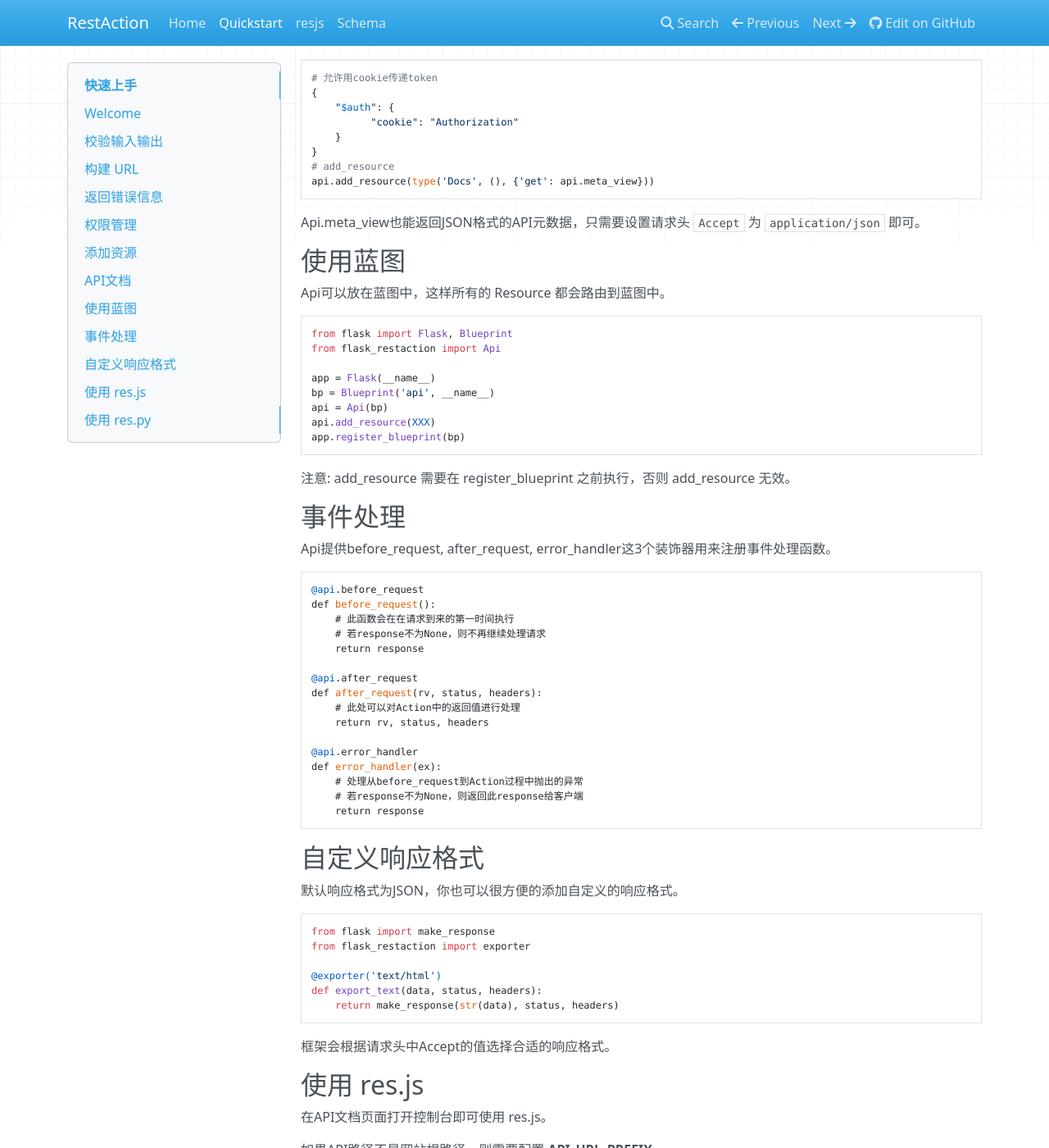
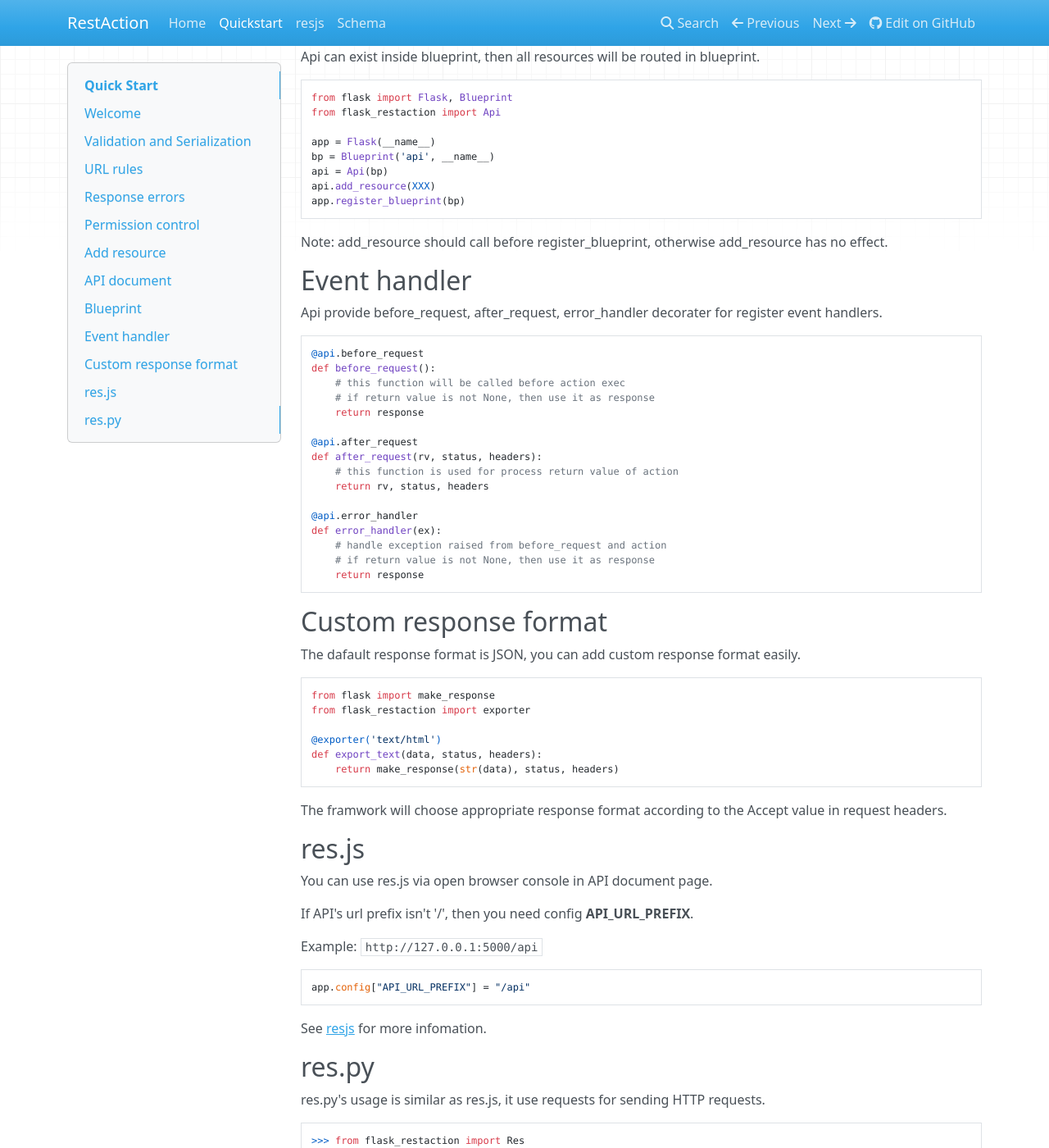
Before and after one commit to restaction/docs-en, an MkDocs documentation site: the page built from docs/quickstart.md, in a window 1280 px wide and 1400 px high, scrolled down 8580 px. Shown: the whole window at 82% size. Built offline with MkDocs 1.6.1, drawn with Linux system fonts in a browser that asks for light colours; nearby versions of some CDN libraries; old or Windows-style settings are respelled for this version of MkDocs; some of the changed text lies outside the part shown.

Commit message:
half translate quickstart

```diff
--- a/docs/quickstart.md
+++ b/docs/quickstart.md
@@ -1,4 +1,4 @@
-# 快速上手
+# Quick Start
 
 ## Welcome
 
@@ -6,21 +6,19 @@
     from flask_restaction import Api
 
     app = Flask(__name__)
-    # 创建一个 Api 对象，把 app 作为参数
     api = Api(app)
 
-    # 创建 Welcome 类，描述欢迎信息(框架可以序列化任意类型的对象)
     class Welcome:
 
         def __init__(self, name):
             self.name = name
             self.message = "Hello %s, Welcome to flask-restaction!" % name
 
-    # 创建一个 Hello 类，定义 get 方法
+    # create a resource
     class Hello:
         """Hello world"""
 
-        # 在 get 方法文档字符串中描述输入参数和输出的格式
+        # create an action
         def get(self, name):
             """
             Get welcome message
@@ -32,79 +30,82 @@
             """
             return Welcome(name)
 
-    # 添加资源
     api.add_resource(Hello)
-    # 配置API文档的访问路径
+    # config route of API document
     app.route('/')(api.meta_view)
 
     if __name__ == '__main__':
         app.run(debug=True)
 
-保存为 `hello.py`, 然后运行:
+Save as `hello.py`, then run it:
 
     $ python hello.py
      * Running on http://127.0.0.1:5000/
      * Restarting with reloader
 
-打开浏览器，访问 http://127.0.0.1:5000/hello:
+Visit http://127.0.0.1:5000/hello:
 
     {
       "message": "Hello world, Welcome to flask-restaction!"
     }
 
-再访问 http://127.0.0.1:5000/hello?name=kk
+Visit http://127.0.0.1:5000/hello?name=kk
 
-你将会看到:
+you will see:
 
     {
       "message": "Hello kk, Welcome to flask-restaction!"
     }
 
-访问 http://127.0.0.1:5000 可以查看自动生成的文档。
+Visit http://127.0.0.1:5000 for generated API document.
 
 
-#### 两个概念
+#### Two concept
 
 **resource**
 
-    资源，比如这里的 Hello 类，表示一类资源。
+    eg: class Hello, represent a kind of resource
 
 **action**
 
-    操作，例如 get, post, delete, get_list, post_login。
-    只要是 HTTP 方法或 HTTP 方法加下划线 _ 开头就行。
+    eg: get, post, delete, get_list, post_login.
+    HTTP method + '_' + anything is OK.
 
 
-## 校验输入输出
+## Validation and Serialization
 
-在Api的参数 `Api(docs=__doc__)` 中用 `$shared` 描述全局共享的Schema。
+Use `$shared` to describe shared schema in doc string and register it via
+`Api(docs=__doc__)` .
 
-在Resource的文档字符串中用 `$shared` 描述Resource内共享的Schema。
+Use `$shared` in resource's doc string to describe shared schema for resource.
 
-在Action的文档字符串中用 `$input`, `$output` 描述输入输出Schema, 用 `$error` 描述可能返回的错误。
+In action's doc string, use `$input`, `$output` to describe request and response
+data struct, use `$error` to describe exceptions.
 
 **$input**
 
-    输入格式，如果没有$input，则不校验输入，以无参数的形式调用Action。
-    实际数据来源取决于HTTP方法，GET和DELETE请求，取自url参数，
-    POST,PUT和PATCH请求，取自请求体，Content-Type为application/json。
+    Request data struct, if no $input, then won't validate request data and
+    call action without params.
+    If HTTP method is GET,DELETE, request data is query string. If HTTP method
+    is POST,PUT,PATCH, request data is request body, and Content-Type should
+    be application/json.
 
 **$output**
 
-    输出格式，如果没有$output，则不校验输出。
+    Response data struce, if no $output, then won't validate and serialize
+    returns value of action.
 
 **$error**
 
-    描述可能返回的错误，仅作为API文档，例如:
+    Describe exceptions, only used for API document, eg:
 
         $error:
-            400.InvalidData: 输入参数错误
-            403.PermissionDeny: 权限不足
+            400.InvalidData: invalid request data
+            403.PermissionDeny: permission deny
 
-    格式为: status.Error: message
+    Syntax is: status.Error: message
 
-
-请求参数校验失败会返回:
+If request data validation fail, then response is:
 
     {
         "status": 400,
@@ -112,7 +113,7 @@
         "message": "xxx xxxx"
     }
 
-响应内容校验失败会返回:
+If response data validation fail, then response is:
 
     {
         "status": 500,
@@ -120,47 +121,44 @@
         "message": "xxx xxxx"
     }
 
-Schema为[YAML](https://zh.wikipedia.org/wiki/YAML)格式的字符串，语法见[Schema语法](schema.md)。
+Schema is [YAML](https://zh.wikipedia.org/wiki/YAML) text, see [Schema](schema.md).
 
-#### 自定义校验器
+#### Custom validator
 
-在Validr的文档中讲述了自定义校验器的用法。
+Validr's document had describe custom validator, see [Validr](https://github.com/guyskk/validr).
 
-所有自定义的校验器通过`Api(validators=validators)`进行注册。
+All custom validators is registered via `Api(validators=validators)`.
 
-更多内容请移步[Validr](https://github.com/guyskk/validr)。
+## URL rules
 
+use `url_for(endpoint)`` of flask to build url for action.
 
-## 构建 URL
+endpoint is `resource@action_name`
 
-可以使用 flask 中的 url_for() 函数构建指定 action 的 URL。
+**resource**: resource classname in lowercase
+**action_name**: the last part of action(split via '_')
 
-endpoint (url_for 的参数) 是 `resource@action_name`
-
-**resource**: Resource类名称的小写
-**action_name**: Action的后半部分(下划线分隔)
-
-格式:
+Usage:
 
     url_for("resource@action_name") -> /resource/action_name
 
-示例:
+Example:
 
     url_for("hello") -> /hello
     url_for("hello@login") -> /hello/login
 
 
-## 返回错误信息
+## Response errors
 
     from flask_restaction import abort
 
-    # 函数原型
+    # function prototype
     abort(code, error=None, message=None)
 
-如果没有error参数，效果和 `flask.abort(code)` 一样。
-如果有error是 `flask.Response` 类型，效果和 `flask.abort(code, error)` 一样。
+If param error is None, the effect is the same as `flask.abort(code)`.
+If error is instance of `flask.Response`, the effect is the same as `flask.abort(code, error)`.
 
-其他情况返回内容为:
+Otherwise, response:
 
     {
         "status": code,
@@ -168,10 +166,10 @@ endpoint (url_for 的参数) 是 `resource@action_name`
         "message": message
     }
 
-返回内容会序列化为适当的格式。
+The response data will be serialized to appropriate format.
 
 
-## 权限管理
+## Permission control
 
 ### 举个栗子
 
@@ -231,16 +229,16 @@ user.py 登录接口
 
 ### 使用情景
 
-用户直接请求 `hello.get` 接口，框架收到请求后，从请求头的 `Authorization` 中取 `token` ，
-此时 `token` 为 `None`，然后框架调用 `get_role(None)` ，得到角色 `guest` ，再判断
-`meta["$roles"]["guest"]["hello"]` 中有没有 `get`，发现没有，框架直接拒绝此次请求。
+用户直接请求 `hello.get` 接口, 框架收到请求后, 从请求头的 `Authorization` 中取 `token` ,
+此时 `token` 为 `None`, 然后框架调用 `get_role(None)` , 得到角色 `guest` , 再判断
+`meta["$roles"]["guest"]["hello"]` 中有没有 `get`, 发现没有, 框架直接拒绝此次请求.
 
-用户请求 `user.post` 接口，处理流程同上，请求到达 `user.post` 方法，验证用户名和密码，如果验证成功，就设置
-`g.token`，`token` 里面保存了用户ID，角色和过期时间。TokenAuth会将 `g.token` 用JWT进行签名，
-然后通过响应头的 `Authorization` 返回给用户。
+用户请求 `user.post` 接口, 处理流程同上, 请求到达 `user.post` 方法, 验证用户名和密码, 如果验证成功, 就设置
+`g.token`, `token` 里面保存了用户ID, 角色和过期时间.TokenAuth会将 `g.token` 用JWT进行签名,
+然后通过响应头的 `Authorization` 返回给用户.
 
-用户再次请求 `hello.get` 接口，在请求头的 `Authorization` 中带上了刚才得到的 `token`，
-处理流程同上，框架允许此次请求，请求到达 `hello.get` 方法。
+用户再次请求 `hello.get` 接口, 在请求头的 `Authorization` 中带上了刚才得到的 `token`,
+处理流程同上, 框架允许此次请求, 请求到达 `hello.get` 方法.
 
 ### 示意图
 
@@ -275,9 +273,9 @@ user.py 登录接口
 
 #### 在 metafile 中设定角色和权限
 
-metafile是一个描述API信息的文件，通常放在应用的根目录下，文件名 meta.json。
+metafile是一个描述API信息的文件, 通常放在应用的根目录下, 文件名 meta.json.
 
-在Api初始化的时候通过 `Api(metafile="meta.json")` 加载。
+在Api初始化的时候通过 `Api(metafile="meta.json")` 加载.
 
     {
         "$roles": {
@@ -288,29 +286,29 @@ metafile是一个描述API信息的文件，通常放在应用的根目录下，
     }
 
 
-请求到来时，根据 Role, Resource, Action 可以快速确定是否许可此次请求。
+请求到来时, 根据 Role, Resource, Action 可以快速确定是否许可此次请求.
 
 **提示**:
 
-    flask的Development Server不能检测到python代码文件之外变动，所以修改metafile的内容之后需要手动重启才能生效。
+    flask的Development Server不能检测到python代码文件之外变动, 所以修改metafile的内容之后需要手动重启才能生效.
 
 
 #### 注册 get_role 函数
 
-框架通过URL能解析出Resource, Action，但是无法知道用户是什么角色, 所以需要你提供一个能返回用户角色的函数。
+框架通过URL能解析出Resource, Action, 但是无法知道用户是什么角色, 所以需要你提供一个能返回用户角色的函数.
 
 #### 生成 token
 
-为了能够确认用户的身份，需要在用户登录成功后生成一个 token，将 token 通过响应头(`Authorization`)返回给用户。
-token 一般会储存用户ID和过期时间，用户在发送请求时需要将 token 通过请求头发送给服务器。
+为了能够确认用户的身份, 需要在用户登录成功后生成一个 token, 将 token 通过响应头(`Authorization`)返回给用户.
+token 一般会储存用户ID和过期时间, 用户在发送请求时需要将 token 通过请求头发送给服务器.
 
-TokenAuth使用 [json web token](https://github.com/jpadilla/pyjwt) 作为身份验证工具。
+TokenAuth使用 [json web token](https://github.com/jpadilla/pyjwt) 作为身份验证工具.
 
 **提示**:
 
-     token 会用密钥(app.secret_key)对 token 进行签名，无法篡改。
-     生成 token 前需要先设置 app.secret_key，或通过 flask 配置。
-     token 是未加密的，不要把敏感信息保存在里面。
+     token 会用密钥(app.secret_key)对 token 进行签名, 无法篡改.
+     生成 token 前需要先设置 app.secret_key, 或通过 flask 配置.
+     token 是未加密的, 不要把敏感信息保存在里面.
 
 
 身份/权限验证失败会返回:
@@ -324,17 +322,17 @@ TokenAuth使用 [json web token](https://github.com/jpadilla/pyjwt) 作为身份
 
 #### 安全性和设置
 
-对安全性要求不同，权限管理的实现也会不同，TokenAuth的实现适用于对安全性要求不高的应用。
+对安全性要求不同, 权限管理的实现也会不同, TokenAuth的实现适用于对安全性要求不高的应用.
 
-当收到请求时，检测到token即将过期，会主动颁发一个新的token给客户端，这样能避免token过期
-导致中断用户正常使用的问题。但这样也导致token能够被无限被刷新，有一定的安全隐患。
+当收到请求时, 检测到token即将过期, 会主动颁发一个新的token给客户端, 这样能避免token过期
+导致中断用户正常使用的问题.但这样也导致token能够被无限被刷新, 有一定的安全隐患.
 
 以下是默认设置:
 
     {
         "$auth": {
               "algorithm": "HS256",     # token签名算法
-              "expiration": 3600,       # token存活时间，单位为秒
+              "expiration": 3600,       # token存活时间, 单位为秒
               "header": "Authorization" # 用于传递token的请求/响应头
               "cookie": null            # 用于传递token的cookie名称, 默认不用cookie
               "refresh": true           # 是否主动延长token过期时间
@@ -344,10 +342,10 @@ TokenAuth使用 [json web token](https://github.com/jpadilla/pyjwt) 作为身份
 
 #### 自定义权限管理
 
-`Api.authorize(role)` 方法能根据 `$roles` 和请求URL判断该角色是否有权限调用API，
-利用它可以简化自定义权限管理实现。
+`Api.authorize(role)` 方法能根据 `$roles` 和请求URL判断该角色是否有权限调用API,
+利用它可以简化自定义权限管理实现.
 
-以下是基本结构，具体实现可以参考 [flask_restaction/auth.py](https://github.com/guyskk/flask-restaction):
+以下是基本结构, 具体实现可以参考 [flask_restaction/auth.py](https://github.com/guyskk/flask-restaction):
 
     class MyAuth:
 
@@ -367,34 +365,22 @@ TokenAuth使用 [json web token](https://github.com/jpadilla/pyjwt) 作为身份
             return rv, status, headers
 
 
-## 添加资源
+## Add resource
 
-使用 `Api.add_resource` 方法添加资源，传给 `add_resource` 的参数都会原封不动的传给Resource的 `__init__` 方法。
+Use `Api.add_resource` to add resource, params of `add_resource` will
+be passed to resource's `__init__` method.
 
-路由路径是和Resource名称相同的，如果需要指定不同的路径，可以通过创建一个新Resource实现:
+URL is the same as resource name, if you want to use another URL, you can
+create a new resource like this:
 
     api.add_resource(type('NewName', (MyResource,), {}))
 
 
-一个Resource可能要依赖其他对象，或者是依赖于网络上的另一个API。
-使用依赖注入的方式为Resource提供依赖，而不是使用全局变量。
+## API document
 
-例如，User依赖于其他对象:
+![Screenshot](img/docs.png)
 
-    class User:
-
-        def __init__(self, dependecy):
-            self.dependecy = dependecy
-
-    dependecy = Xxx()
-    api.add_resource(User, dependecy=dependecy)
-
-
-## API文档
-
-![文档截图](img/docs.png)
-
-有两种方式配置API文档的访问路径。
+There are two ways to config route for API document.
 
 ### Flask.route
 
@@ -402,9 +388,9 @@ TokenAuth使用 [json web token](https://github.com/jpadilla/pyjwt) 作为身份
 
 ### Api.add_resource
 
-这种方式把文档作为一种资源添加到API中，可以方便的控制文档的访问权限。
+This way will treat document as a resource, and is easy for permission control.
 
-    # 允许用cookie传递token
+    # Note: enable token via cookie
     {
         "$auth": {
               "cookie": "Authorization"
@@ -413,12 +399,13 @@ TokenAuth使用 [json web token](https://github.com/jpadilla/pyjwt) 作为身份
     # add_resource
     api.add_resource(type('Docs', (), {'get': api.meta_view}))
 
-Api.meta_view也能返回JSON格式的API元数据，只需要设置请求头 `Accept` 为 `application/json` 即可。
+Api.meta_view can also response API meta data in JSON format, set request
+header `Accept` to `application/json` to do so.
 
 
-## 使用蓝图
+## Blueprint
 
-Api可以放在蓝图中，这样所有的 Resource 都会路由到蓝图中。
+Api can exist inside blueprint, then all resources will be routed in blueprint.
 
     from flask import Flask, Blueprint
     from flask_restaction import Api
@@ -429,34 +416,36 @@ Api可以放在蓝图中，这样所有的 Resource 都会路由到蓝图中。
     api.add_resource(XXX)
     app.register_blueprint(bp)
 
-注意: add_resource 需要在 register_blueprint 之前执行，否则 add_resource 无效。
+Note: add_resource should call before register_blueprint, otherwise
+add_resource has no effect.
 
 
-## 事件处理
+## Event handler
 
-Api提供before_request, after_request, error_handler这3个装饰器用来注册事件处理函数。
+Api provide before_request, after_request, error_handler decorater for register
+event handlers.
 
     @api.before_request
     def before_request():
-        # 此函数会在在请求到来的第一时间执行
-        # 若response不为None，则不再继续处理请求
+        # this function will be called before action exec
+        # if return value is not None, then use it as response
         return response
 
     @api.after_request
     def after_request(rv, status, headers):
-        # 此处可以对Action中的返回值进行处理
+        # this function is used for process return value of action
         return rv, status, headers
 
     @api.error_handler
     def error_handler(ex):
-        # 处理从before_request到Action过程中抛出的异常
-        # 若response不为None，则返回此response给客户端
+        # handle exception raised from before_request and action
+        # if return value is not None, then use it as response
         return response
 
 
-## 自定义响应格式
+## Custom response format
 
-默认响应格式为JSON，你也可以很方便的添加自定义的响应格式。
+The dafault response format is JSON, you can add custom response format easily.
 
     from flask import make_response
     from flask_restaction import exporter
@@ -465,25 +454,26 @@ Api提供before_request, after_request, error_handler这3个装饰器用来注
     def export_text(data, status, headers):
         return make_response(str(data), status, headers)
 
-框架会根据请求头中Accept的值选择合适的响应格式。
+The framwork will choose appropriate response format according to the Accept
+value in request headers.
 
 
-## 使用 res.js
+## res.js
 
-在API文档页面打开控制台即可使用 res.js。
+You can use res.js via open browser console in API document page.
 
-如果API路径不是网站根路径，则需要配置 **API_URL_PREFIX**。
+If API's url prefix isn't '/', then you need config **API_URL_PREFIX**.
 
-例如: `http://127.0.0.1:5000/api`
+Example: `http://127.0.0.1:5000/api`
 
     app.config["API_URL_PREFIX"] = "/api"
 
-详细用法见[resjs](resjs.md)。
+See [resjs](resjs.md) for more infomation.
 
 
-## 使用 res.py
+## res.py
 
-res.py 的用法类似于 res.js，网络请求用的是requests库。
+res.py's usage is similar as res.js, it use requests for sending HTTP requests.
 
     >>> from flask_restaction import Res
     >>> help(Res)
```
